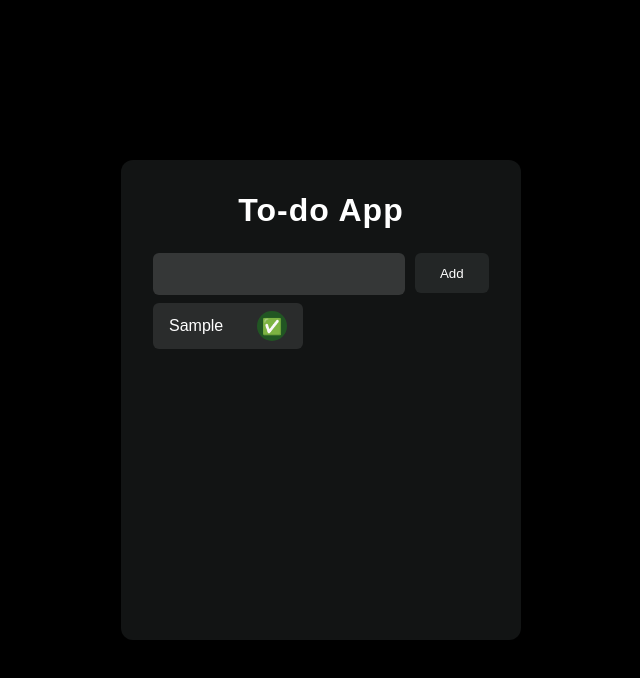
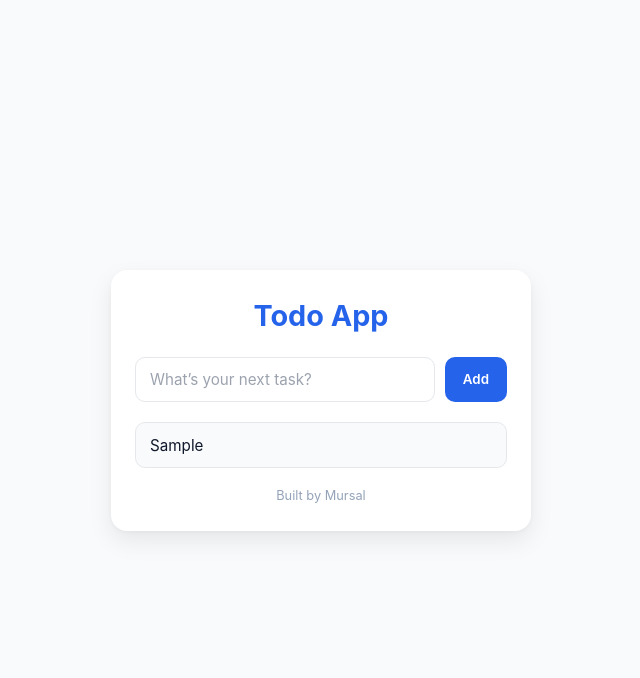
Before and after one commit to mursal-abbas/Todo-App, a plain HTML site: page index.html in a window 1280 px wide. Both pictures are taken after typing "Sample" into the empty fields and a click on the button "Add". Shown: the whole page, without its empty margins (319-959 px from the left). Drawn offline with Linux system fonts and the light colour scheme.

Commit message:
Updated full App

```diff
--- a/index.html
+++ b/index.html
@@ -1,21 +1,34 @@
 <!DOCTYPE html>
 <html lang="en">
-<head>
-    <meta charset="UTF-8">
-    <meta name="viewport" content="width=device-width, initial-scale=1.0">
-    <link rel="stylesheet" href="style.css">
+  <head>
+    <meta charset="UTF-8" />
+    <meta name="viewport" content="width=device-width, initial-scale=1.0" />
     <title>Todo App</title>
-</head>
-<body>
-    <div id="container">
-        <h2 id="heading">To-do App</h2>
-            <div id="search-box">
-                <input type="text" id="input-el">
-                <button id="button-el">Add</button>
-            </div>
-        <ul id="list"></ul>
-    </div>
+    <link rel="stylesheet" href="style.css" />
+  </head>
+  <body>
+    <!-- App Wrapper -->
+    <main class="app">
+      <!-- Header -->
+      <header class="app-header">
+        <h1><span>Todo App</span></h1>
+      </header>
 
+      <!-- Input -->
+      <section class="todo-input">
+        <input type="text" placeholder="What’s your next task?" id="input-el" />
+        <button id="button-el">Add</button>
+      </section>
+
+      <!-- Todo List -->
+      <section class="todo-list">
+      </section>
+
+      <!-- Footer -->
+      <footer class="app-footer">
+        <p>Built by Mursal</p>
+      </footer>
+    </main>
     <script src="script.js"></script>
-</body>
+  </body>
 </html>
--- a/script.js
+++ b/script.js
@@ -1,52 +1,79 @@
-// Get all elements from html to javascript //
-const container = document.getElementById('container');
-const inputEl = document.getElementById('input-el');
-const buttonEl = document.getElementById('button-el');
-const list = document.getElementById('list');
+// ===============================
+// Select Elements
+// ===============================
+const inputEl = document.getElementById("input-el");
+const buttonEl = document.getElementById("button-el");
+const todoList = document.querySelector(".todo-list");
 
-// Create button event listener to get input and save to local storage //
-buttonEl.addEventListener('click', () => {
-    const inputValue = inputEl.value.trim();
-     if (!inputValue) return;
-    const tasks = JSON.parse(localStorage.getItem('tasks') || '[]');
-    const newTask = {
-        id: Date.now(),
-        text: inputValue
-    };
-    tasks.push(newTask);
-    localStorage.setItem('tasks', JSON.stringify(tasks));
-    inputEl.value = "";
-    renderTasks();
+// ===============================
+// Load Todos from Local Storage
+// ===============================
+let todos = JSON.parse(localStorage.getItem("todos")) || [];
+
+// ===============================
+// Render Todos
+// ===============================
+function renderTodos() {
+  todoList.innerHTML = "";
+
+  todos.forEach((todo, index) => {
+    const todoItem = document.createElement("div");
+    todoItem.classList.add("todo-item");
+    if (todo.completed) todoItem.classList.add("completed");
+
+    const span = document.createElement("span");
+    span.textContent = todo.text;
+
+    // Toggle complete on click
+    todoItem.addEventListener("click", () => {
+      todos[index].completed = !todos[index].completed;
+      saveTodos();
+      renderTodos();
+    });
+
+    // Delete on right click
+    todoItem.addEventListener("contextmenu", (e) => {
+      e.preventDefault();
+      todos.splice(index, 1);
+      saveTodos();
+      renderTodos();
+    });
+
+    todoItem.appendChild(span);
+    todoList.appendChild(todoItem);
+  });
+}
+
+// ===============================
+// Add Todo
+// ===============================
+buttonEl.addEventListener("click", addTodo);
+inputEl.addEventListener("keydown", (e) => {
+  if (e.key === "Enter") addTodo();
 });
 
-// Function to render tasks from local storage to the list //
-function renderTasks() {
-    const tasks = JSON.parse(localStorage.getItem('tasks') || '[]');
-    list.innerHTML = "";
+function addTodo() {
+  const value = inputEl.value.trim();
+  if (!value) return;
 
-    tasks.forEach(task => {
-        const li = document.createElement('li');
-        li.textContent = task.text;
+  todos.push({
+    text: value,
+    completed: false,
+  });
 
-        const completeBtn = document.createElement('button');
-        completeBtn.textContent = "✅";
-        completeBtn.classList.add('complete-btn');
-
-        // When the complete button is clicked, remove the task from tasks //
-        completeBtn.addEventListener('click', () => {
-            // Remove from tasks
-            const currentTasks = JSON.parse(localStorage.getItem('tasks') || '[]');
-            const updatedTasks = currentTasks.filter(t => t.id !== task.id);
-            localStorage.setItem('tasks', JSON.stringify(updatedTasks));
-
-            // Re-render the list after changes
-            renderTasks();
-
-        });
-
-        li.appendChild(completeBtn);
-        list.appendChild(li);
-    });
+  inputEl.value = "";
+  saveTodos();
+  renderTodos();
 }
 
-renderTasks()
+// ===============================
+// Save to Local Storage
+// ===============================
+function saveTodos() {
+  localStorage.setItem("todos", JSON.stringify(todos));
+}
+
+// ===============================
+// Initial Render
+// ===============================
+renderTodos();
--- a/style.css
+++ b/style.css
@@ -1,89 +1,150 @@
-*{
-    margin: 0;
-    padding: 0;
-    box-sizing: border-box;
+/* ======================
+   Reset
+====================== */
+* {
+  margin: 0;
+  padding: 0;
+  box-sizing: border-box;
+  font-family: "Inter", system-ui, -apple-system, BlinkMacSystemFont,
+    "Segoe UI", sans-serif;
 }
 
-body{
-    font-family: 'Poppings', sans-serif;
-    background: black;
-    color: #fff;
-    display: flex;
-    justify-content: center;
-    align-items: center;
-    height: 100vh;
+/* ======================
+   Page
+====================== */
+body {
+  min-height: 100vh;
+  background: #f8fafc;
+  display: flex;
+  align-items: center;
+  justify-content: center;
+  color: #0f172a;
 }
 
-#container{
-    background: rgba(225, 255, 255, 0.08);
-    padding: 2rem;
-    border-radius: 12px;
-    box-shadow: 0 8px 25px rgba(0, 0, 0, 0.3);
-    width: 90%;
-    max-width: 400px;
-    text-align: center;
-    min-height: 60%;
+/* ======================
+   App Container
+====================== */
+.app {
+  width: 100%;
+  max-width: 420px;
+  background: #ffffff;
+  border-radius: 16px;
+  padding: 28px 24px;
+  box-shadow:
+    0 10px 25px rgba(0, 0, 0, 0.08),
+    0 1px 4px rgba(0, 0, 0, 0.04);
 }
 
-#heading{
-    font-size: clamp(1.5rem, 4vw, 2rem);
-    margin-bottom: 1.5rem;
-    font-weight: 600;
-    letter-spacing: 1px;
+/* ======================
+   Header
+====================== */
+.app-header {
+  text-align: center;
+  margin-bottom: 24px;
 }
 
-#search-box{
-    display: flex;
+.app-header h1 {
+  font-size: 1.8rem;
+  font-weight: 700;
+  color: #0f172a;
 }
 
-#input-el{
-    width: 80%;
-    padding: 0.75rem;
-    font-size: clamp(0.9rem, 2vw, 1rem);
-    border: none;
-    border-radius: 6px;
-    outline: none;
-    background-color: rgba(255, 255, 255, 0.15);
-    color: #fff;
-    transition: all 0.3s ease;
+.app-header h1 span {
+  color: #2563eb;
 }
 
-#button-el{
-    width: 80px;
-    height: 40px;
-    border-radius: 6px;
-    border: none;
-    margin-left: 10px;
-    background: rgba(225, 255, 255, 0.08);
-    color: white;
-    cursor: pointer;
+/* ======================
+   Input Section
+====================== */
+.todo-input {
+  display: flex;
+  gap: 10px;
+  margin-bottom: 20px;
 }
 
-.complete-btn{
-    border: none;
-    border-radius: 50%;
-    cursor: pointer;
-    background: rgba(0, 255, 0, 0.2);
-    color: #fff;
-    font-size: 1rem;
-    width: 30px;
-    height: 30px;
-    display: flex;
-    align-items: center;
-    justify-content: center;
+#input-el {
+  flex: 1;
+  padding: 12px 14px;
+  border-radius: 10px;
+  border: 1px solid #e5e7eb;
+  font-size: 0.95rem;
+  outline: none;
+  transition: border 0.2s ease, box-shadow 0.2s ease;
 }
 
-#list li {
-    background: rgba(255, 255, 255, 0.1);
-    margin: 0.5rem 0;
-    border-radius: 6px;
-    width: 150px;
-    display: flex;
-    justify-content: space-between;
-    align-items: center;
-    padding: 0.5rem 1rem;
+#input-el::placeholder {
+  color: #9ca3af;
 }
 
-#list li:hover {
-    background: rgba(255, 255, 255, 0.2);
+#input-el:focus {
+  border-color: #2563eb;
+  box-shadow: 0 0 0 3px rgba(37, 99, 235, 0.12);
 }
+
+/* Button */
+#button-el {
+  padding: 12px 18px;
+  border-radius: 10px;
+  border: none;
+  background: #2563eb;
+  color: #ffffff;
+  font-weight: 600;
+  cursor: pointer;
+  transition: background 0.2s ease, transform 0.15s ease;
+}
+
+#button-el:hover {
+  background: #1d4ed8;
+}
+
+#button-el:active {
+  transform: scale(0.97);
+}
+
+/* ======================
+   Todo List
+====================== */
+.todo-list {
+  display: flex;
+  flex-direction: column;
+  gap: 10px;
+  max-height: 260px;
+  overflow-y: auto;
+}
+
+/* ======================
+   Todo Item
+====================== */
+.todo-item {
+  padding: 12px 14px;
+  border-radius: 10px;
+  background: #f9fafb;
+  border: 1px solid #e5e7eb;
+  cursor: pointer;
+  transition: background 0.2s ease, transform 0.15s ease;
+}
+
+.todo-item:hover {
+  background: #f1f5f9;
+}
+
+.todo-item span {
+  font-size: 0.95rem;
+}
+
+/* Completed */
+.todo-item.completed {
+  text-decoration: line-through;
+  color: #9ca3af;
+  background: #f8fafc;
+}
+
+/* ======================
+   Footer
+====================== */
+.app-footer {
+  margin-top: 20px;
+  text-align: center;
+  font-size: 0.8rem;
+  color: #94a3b8;
+}
```
